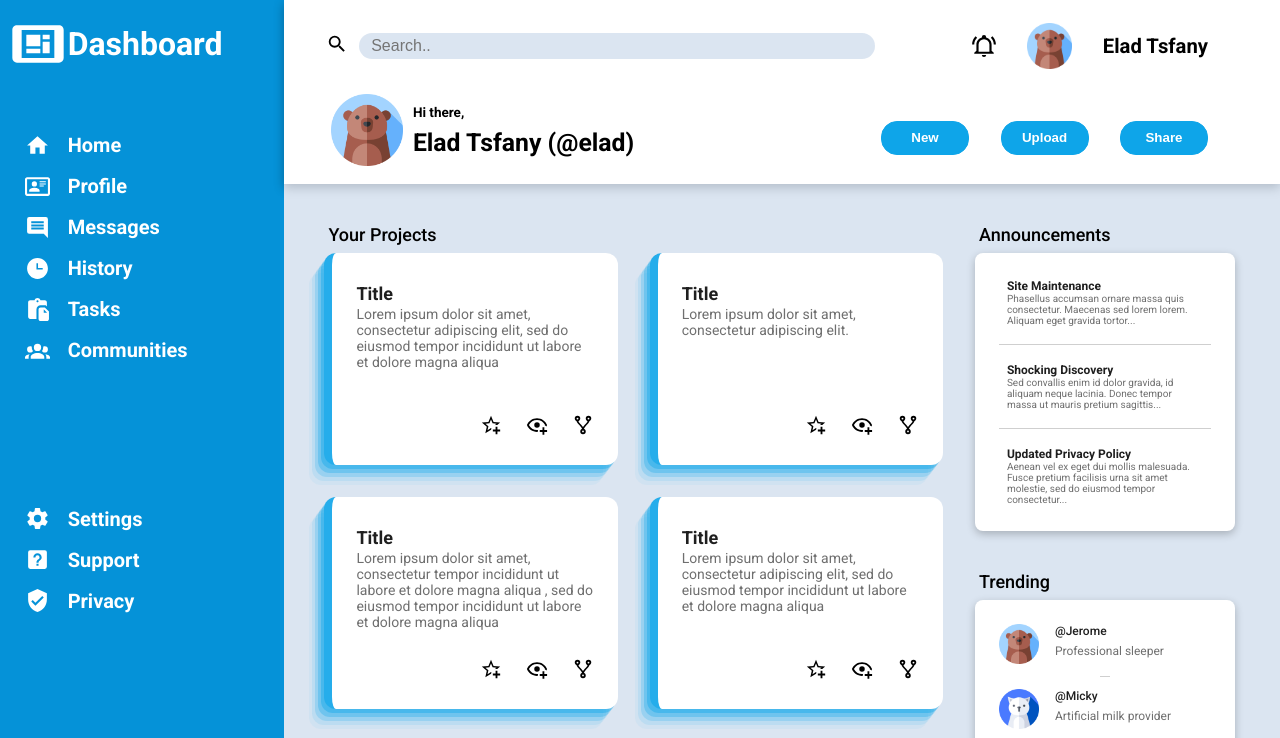
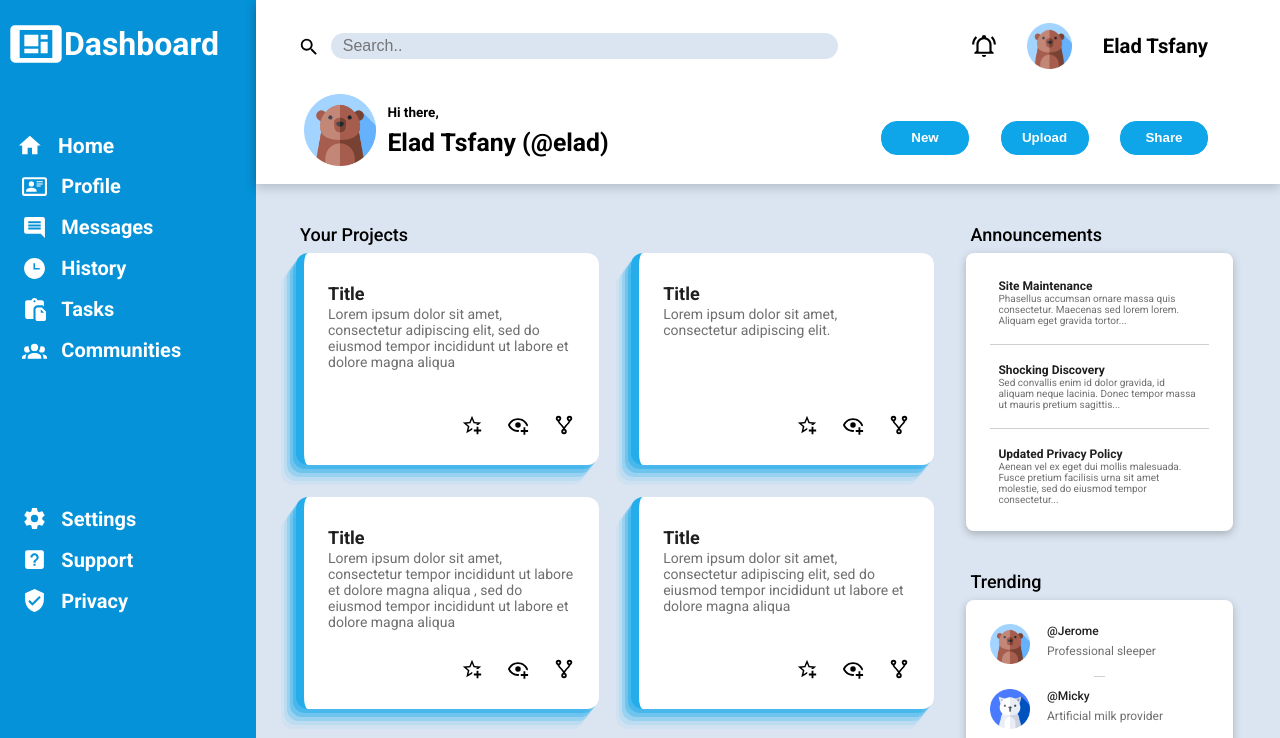
Before and after one commit to eladtsfany/dashboard, a plain HTML site: page index.html in a window 1280 px wide. In both pictures the pointer is over the item "Home". Shown: the top 738 px of the page. Drawn offline with Linux system fonts and the light colour scheme.

Commit message:
Small features added like hover on navigation bar/cards

```diff
--- a/src/styles.css
+++ b/src/styles.css
@@ -6,7 +6,7 @@ body {
 .container {
     min-height: 100vh;
     display: grid;
-    grid-template: 2fr 9fr / 2fr 7fr;
+    grid-template: 2fr 9fr / 1fr 4fr;
 }
 
 .sidebar {
@@ -32,7 +32,6 @@ body {
     grid-auto-flow: column;
     align-items: center;
     justify-content: start;
-    /* grid-template-columns: 1fr 4fr; */
     grid-template-columns: 2fr 7fr;
 }
 
@@ -62,6 +61,11 @@ ul.side-nav {
     font-size: 1.25rem;
 }
 
+.side-nav>li:hover {
+    transform: scale(1.05);
+    transition: 0.05s ease-in-out;
+}
+
 .header {
     display: grid;
     grid-template: 3fr 5fr / 5fr 3fr;
@@ -77,12 +81,12 @@ ul.side-nav {
     align-items: center;
     grid-template-columns: 2rem 1fr;
     gap: .375em;
-    /* padding-bottom: 1rem; */
 }
 
 .search img {
     width: 1.375rem;
     cursor: pointer;
+    margin-top: 0.375rem
 }
 
 .search-btn {
@@ -96,6 +100,7 @@ ul.side-nav {
     border-radius: 24px;
     padding: 4px 12px;
     font-size: 1rem;
+    width: 95%;
 }
 
 .header-user {
@@ -206,6 +211,11 @@ ul.side-nav {
 
 }
 
+.card:hover {
+    transform: scale(1.05);
+    transition: 0.4s ease-in-out;
+}
+
 .card-title {
     font-weight: 600;
     font-size: 1.125em;
@@ -228,6 +238,12 @@ ul.side-nav {
 
 .card-buttons>* {
     width: 22px;
+    cursor: pointer;
+}
+
+.card-buttons>*:hover {
+    transform: scale(1.2);
+    transition: 0.2s ease;
 }
 
 .main-right {
```
